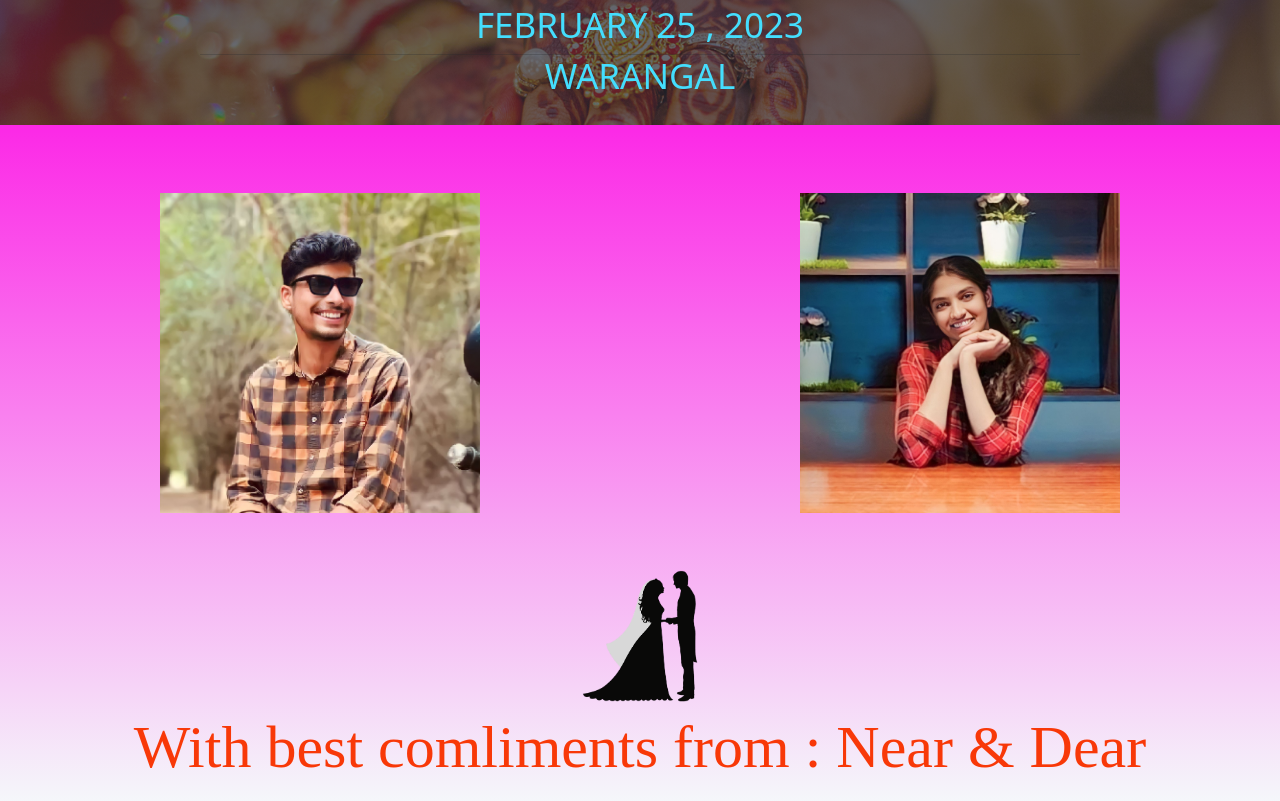
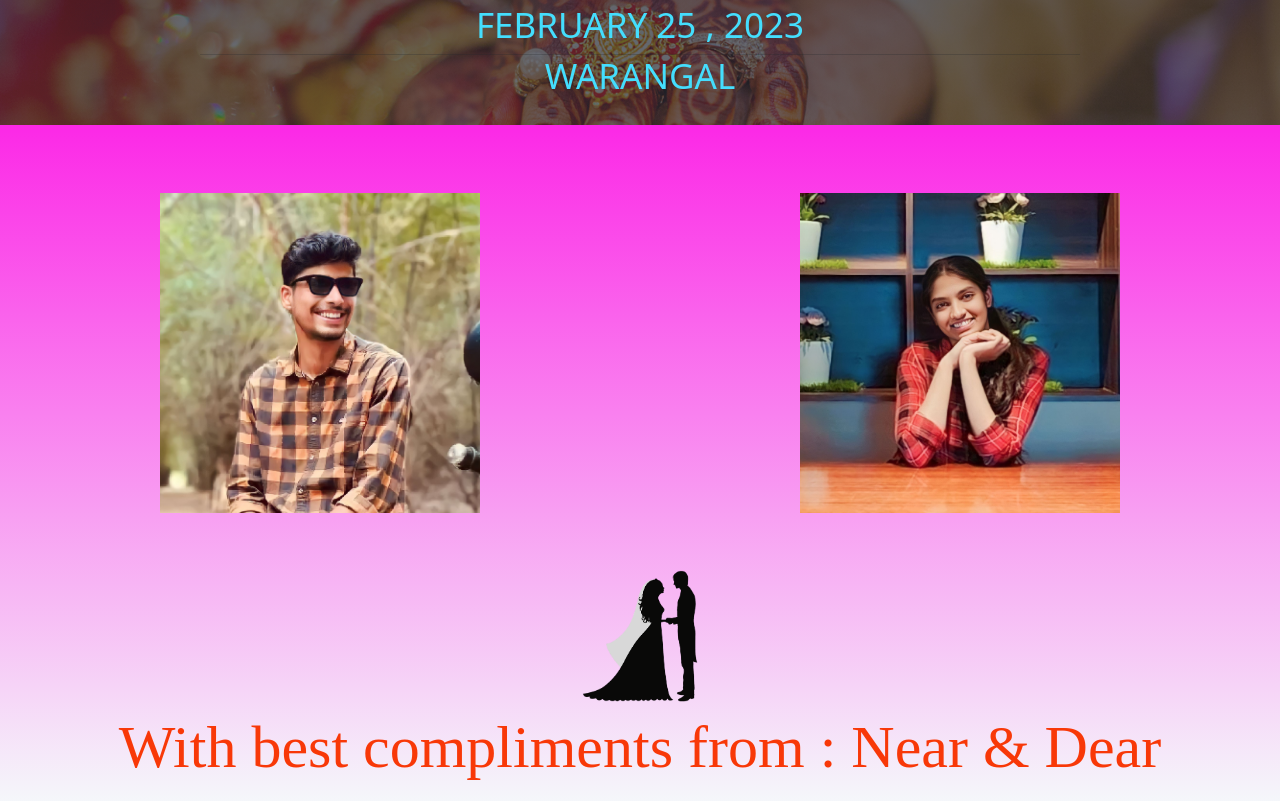
Before and after one commit to sainishank/wedding, a plain HTML site: page index.html in a window 1280 px wide. Shown: the part 334-1135 px from the top of the page. Drawn offline with nearby package versions, Linux system fonts and the light colour scheme; a web font is replaced by a local one.

Commit message:
Update index.html

```diff
--- a/index.html
+++ b/index.html
@@ -56,7 +56,7 @@
     </div>
     <div class="image">
         <img src="logo.png">
-        <h2 class="h211">With best comliments from : Near & Dear</h2>
+        <h2 class="h211">With best compliments from : Near & Dear</h2>
     </div>
 </div>
     </body>
```
